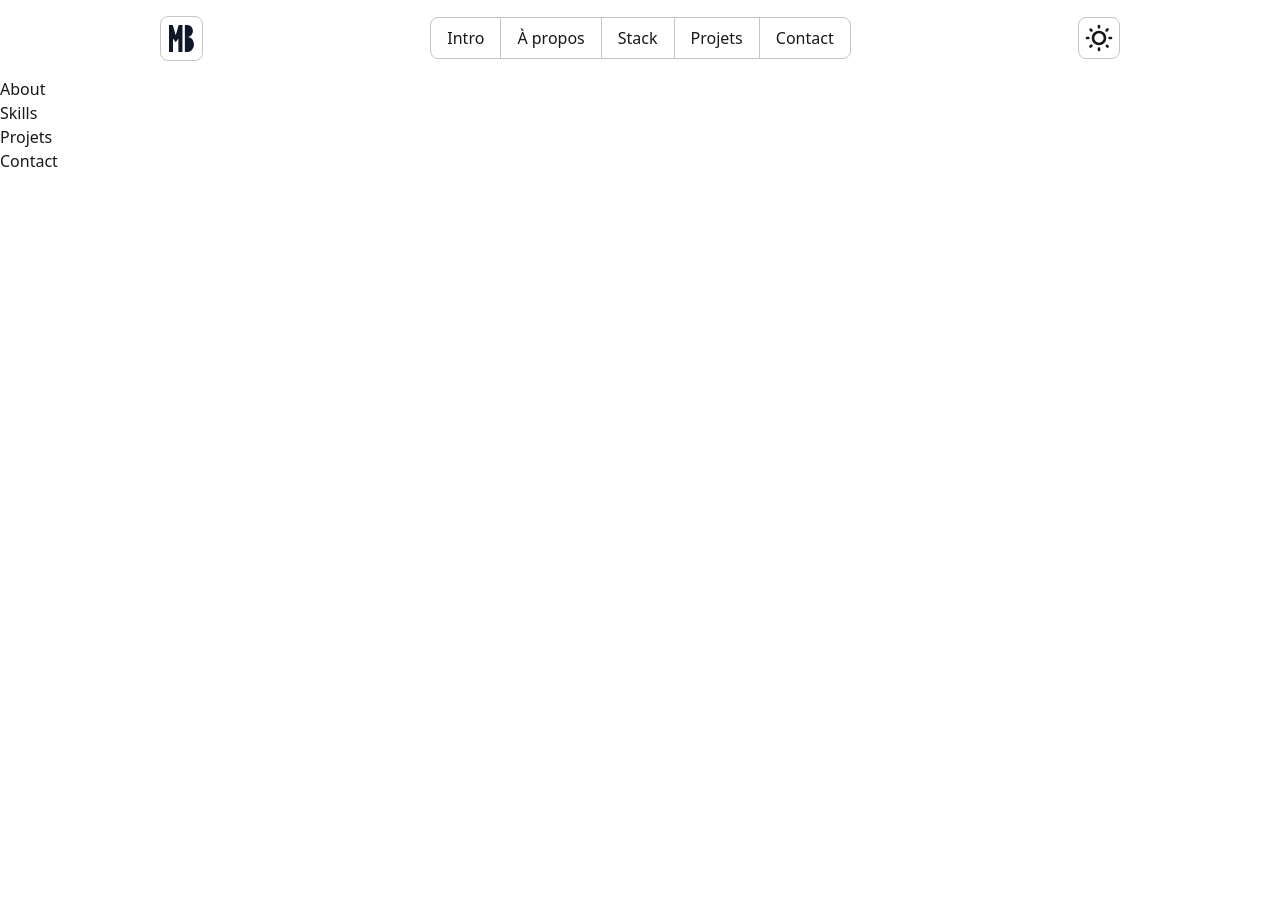
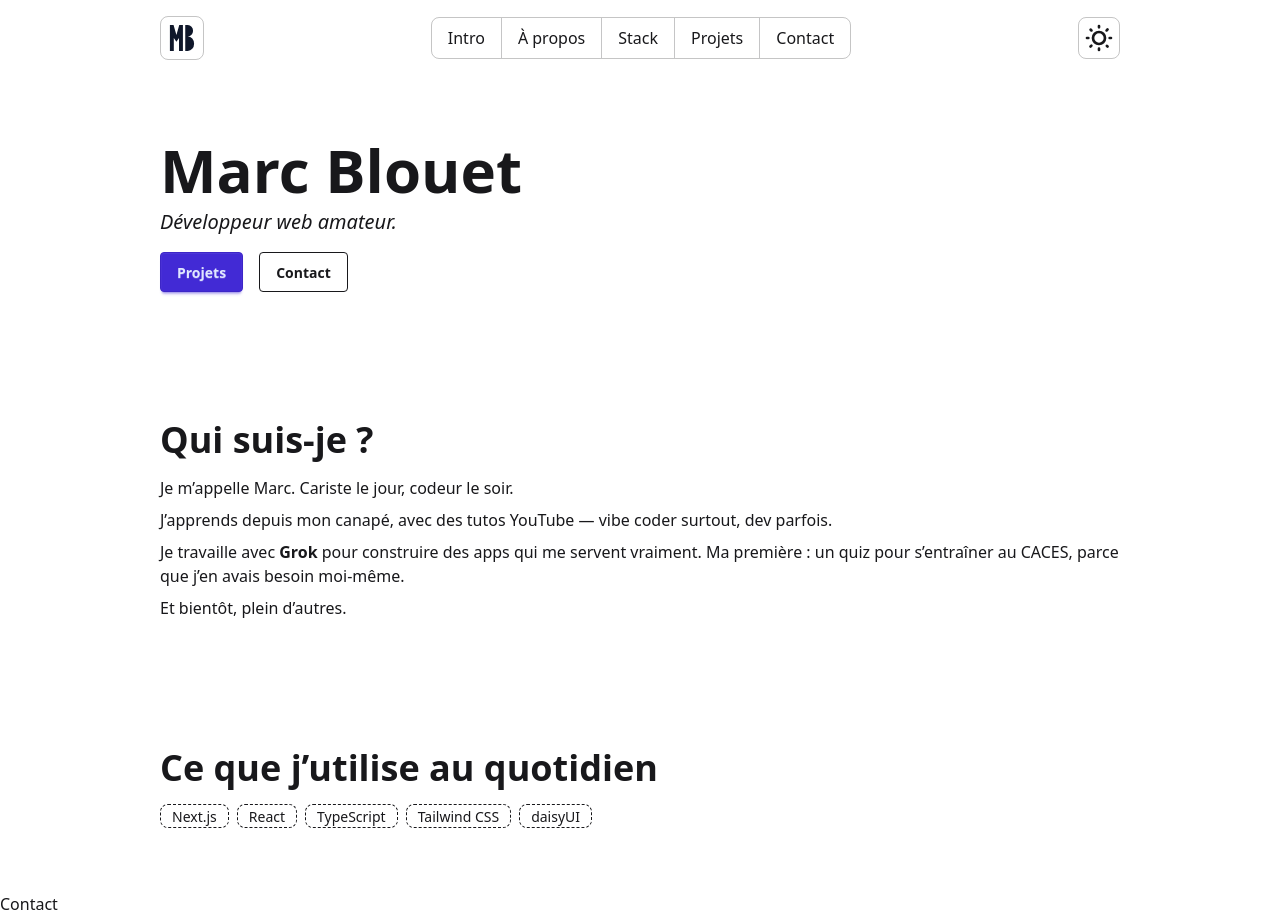
Before and after one commit to MarcBlouet/portfolio, a Next.js app: page / in a window 1280 px wide. Before the commit the page ends 800 px from the top, so only its background shows below. Built offline with nearby package versions, Linux system fonts and the light colour scheme.

Commit message:
feat: sections hero, about et skills

```diff
--- a/components/About.tsx
+++ b/components/About.tsx
@@ -2,6 +2,23 @@
 
 export default function About() {
   return (
-    <div>About</div>
+    <section
+      className="max-w-5xl mx-auto px-4 md:px-8 py-16"
+      id="apropos">
+      <h2 className="text-2xl md:text-4xl font-bold mb-4">Qui suis-je ?</h2>
+      <p className="mb-2">
+        Je m’appelle Marc. Cariste le jour, codeur le soir.
+      </p>
+      <p className="mb-2">
+        J’apprends depuis mon canapé, avec des tutos YouTube — vibe coder surtout, dev parfois.
+      </p>
+      <p className="mb-2">
+        Je travaille avec <strong>Grok</strong> pour construire des apps qui me servent vraiment. Ma première : un quiz pour s’entraîner au CACES, parce que j’en avais besoin moi-même.
+      </p>
+      <p>
+        Et bientôt, plein d’autres.
+      </p>
+
+    </section>
   )
 }
--- a/components/Header.tsx
+++ b/components/Header.tsx
@@ -18,6 +18,7 @@ export default function Header() {
           alt="logo"
           height={25}
           width={25}
+          className="h-6.5 w-6.5 shrink-0"
         />
       </a>
 
--- a/components/Hero.tsx
+++ b/components/Hero.tsx
@@ -2,8 +2,15 @@
 
 export default function Hero() {
   return (
-    <>
-
-    </>
+    <section
+    className="max-w-5xl mx-auto px-4 md:px-8 py-16"
+    id="intro">
+      <h1 className="text-4xl md:text-6xl font-black mb-2">Marc Blouet</h1>
+      <p className="text-xl italic mb-4">Développeur web amateur.</p>
+      <div className="flex gap-4">
+        <a className="btn btn-primary" href="#projets">Projets</a>
+        <a className="btn btn-outline" href="#contact">Contact</a>
+      </div>
+    </section>
   )
 }
--- a/components/Projets.tsx
+++ b/components/Projets.tsx
@@ -2,6 +2,8 @@
 
 export default function Projets() {
   return (
-    <div>Projets</div>
+    <section>
+
+    </section>
   )
 }
--- a/components/Skills.tsx
+++ b/components/Skills.tsx
@@ -2,6 +2,18 @@
 
 export default function Skills() {
   return (
-    <div>Skills</div>
+    <section
+      className="max-w-5xl mx-auto px-4 md:px-8 py-16"
+      id="stack">
+      <h2 className="text-2xl md:text-4xl font-bold mb-4">Ce que j’utilise au quotidien</h2>
+      <ul className="flex flex-wrap gap-2">
+        <li className="badge badge-dash">Next.js</li>
+        <li className="badge badge-dash">React</li>
+        <li className="badge badge-dash">TypeScript</li>
+        <li className="badge badge-dash">Tailwind CSS</li>
+        <li className="badge badge-dash">daisyUI</li>
+      </ul>
+
+    </section>
   )
 }
```
